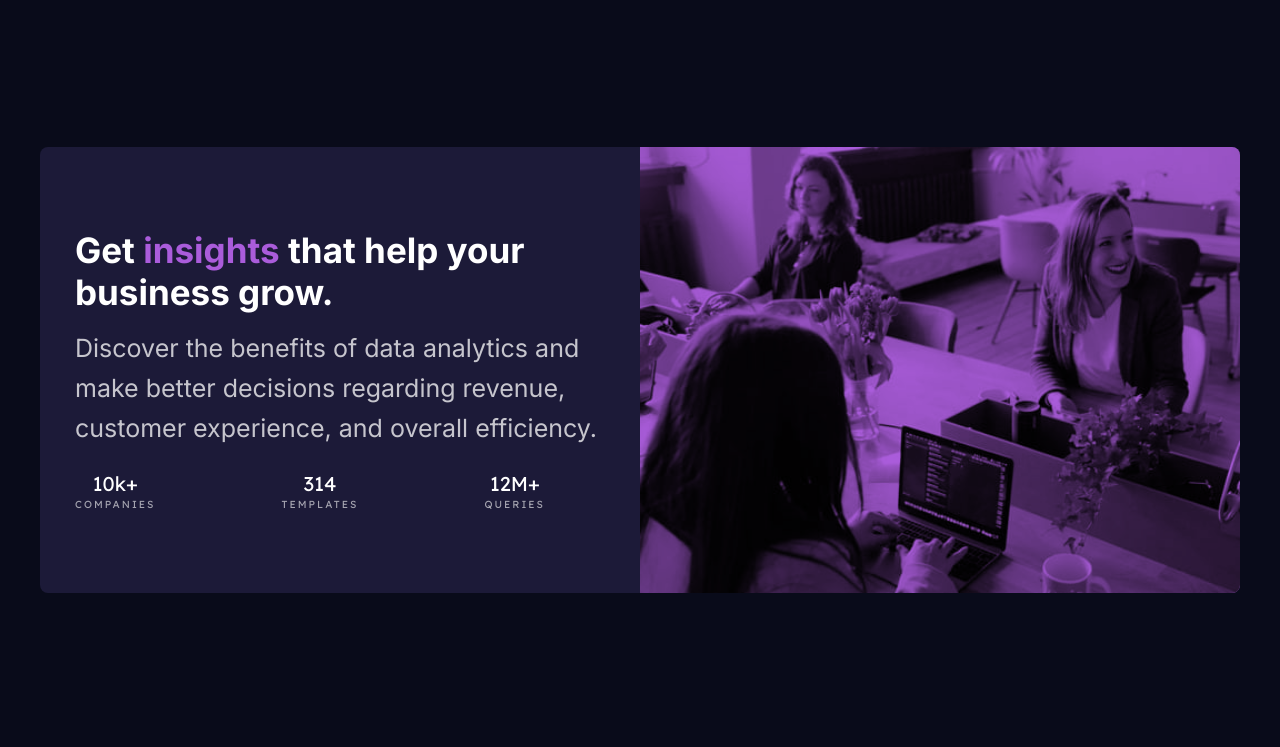
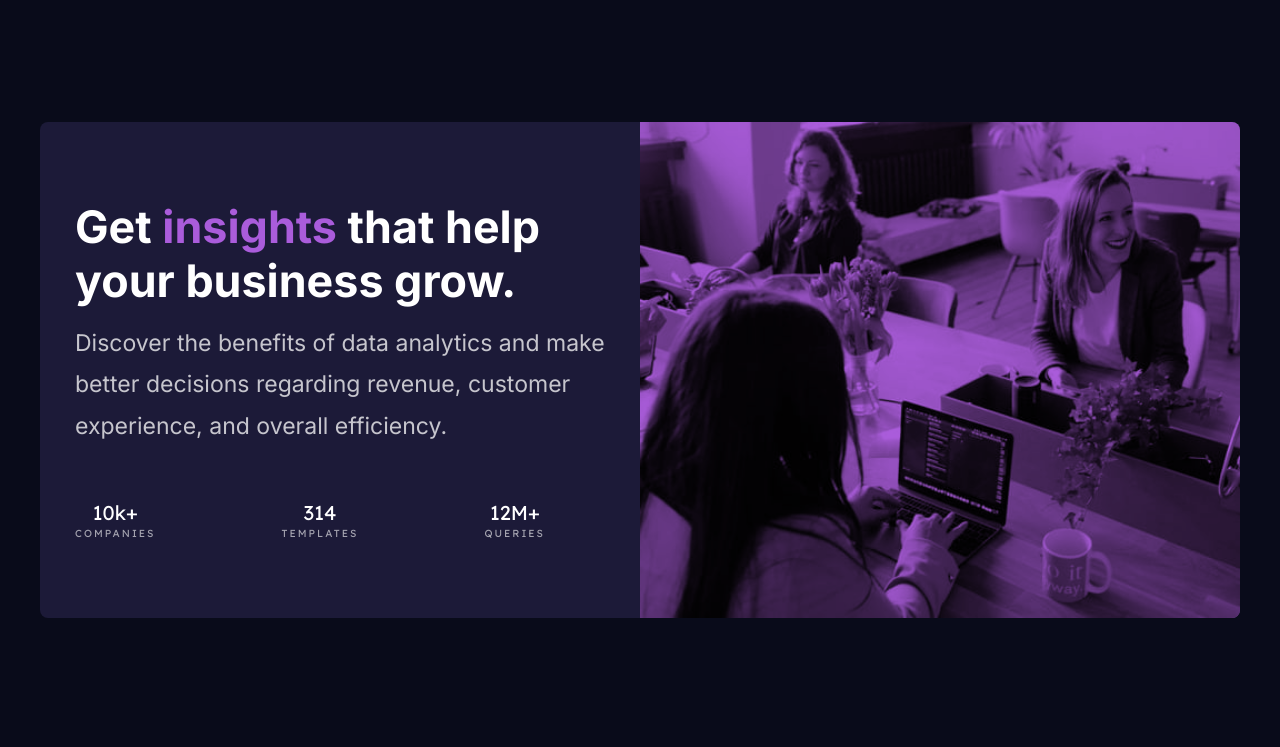
Before and after one commit to DuduMiguel/stats-preview-card-component-main, a plain HTML site: page index.html in a window 1280 px wide. Shown: the top 747 px of the page. Drawn offline with nearby package versions, Linux system fonts and the light colour scheme.

Commit message:
responsive font

```diff
--- a/style.css
+++ b/style.css
@@ -87,7 +87,7 @@ body {
 
 .main-title {
     text-align: center;
-    font-size: clamp(2.7rem, 3.5vw, 3.2rem);
+    font-size: clamp(2.7rem, 7vw, 4.7rem);
     color: var(--main-heading-color);
     margin-bottom: 1.5rem;
 }
@@ -98,7 +98,7 @@ body {
 
 .main-description {
     text-align: center;
-    font-size: clamp(1.3rem, 3.5vw, 2rem);
+    font-size: clamp(1.4rem, 3.5vw, 2.2rem);
     line-height: 1.6;
     color: var(--paragraph-color);
 }
@@ -177,7 +177,7 @@ ion-icon:hover {
         align-self: center;
         display: grid;
         grid-template-columns: [col1-start] 1fr [col1-end col2-start] 1fr [col2-end];
-        grid-template-rows: [row1-start] 446px [row1-end];
+        grid-template-rows: [row1-start] auto [row1-end];
     }
 
     .img-container {
@@ -204,17 +204,19 @@ ion-icon:hover {
         grid-row: row1-start / row1-end;
         grid-column: col1-start / col1-end;
         color: white;
-        padding: 0  3.5rem;
+        padding: 3.5rem;
     }
 
     .main-title {
         text-align: left;
-        font-size: clamp(3.5rem, 2.5vw, 4.2rem);
+        font-size: clamp(2.5rem, 3.5vw, 4.5rem);
     }
 
     .main-description {
         text-align: left;
-        font-size: clamp(1.6rem, 2vw, 2.5rem);
+        line-height: 1.8;
+        font-size: clamp(1.1rem, 1.8vw, 2.4rem);
+        /* font-size: 1.1rem; */
     }
 
     .stats {
@@ -222,7 +224,7 @@ ion-icon:hover {
         flex-direction: row;
         justify-content: space-between;
         gap: 0;
-        margin-top: 2.3rem;
+        margin-top: 10%;
         max-width: 47rem;
     }
 
```
